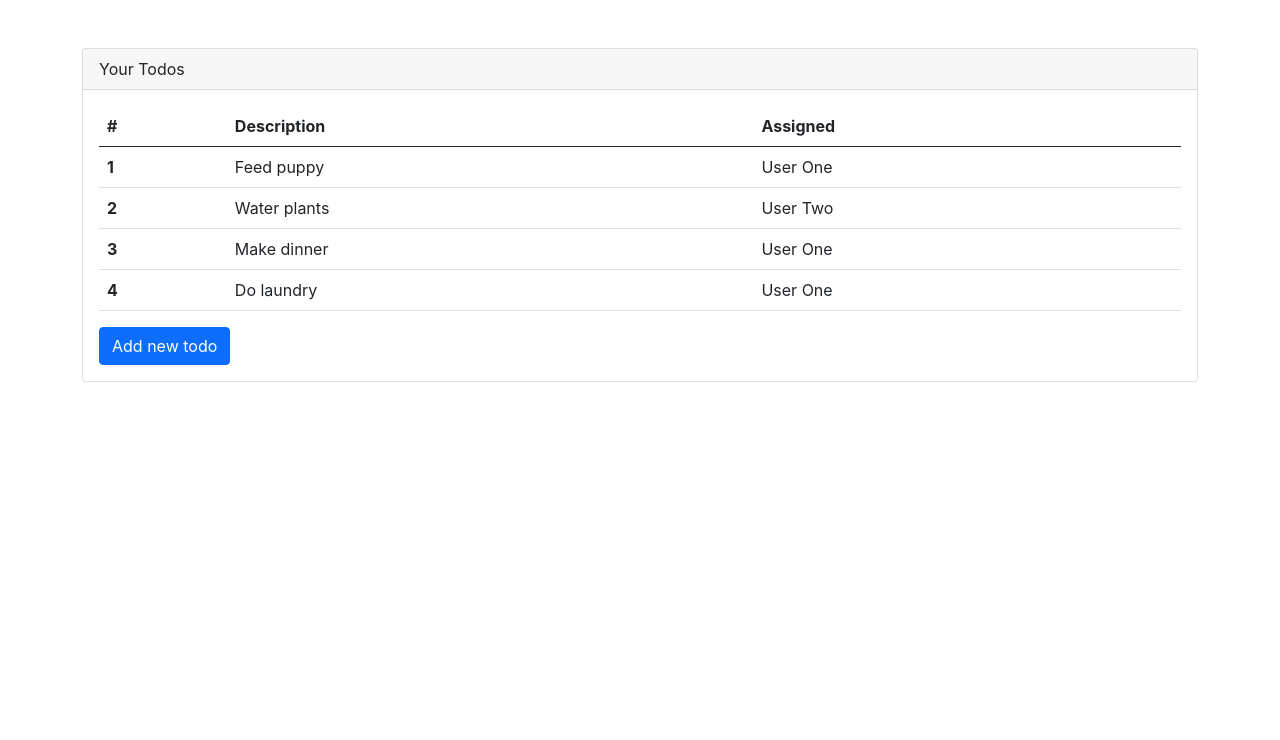
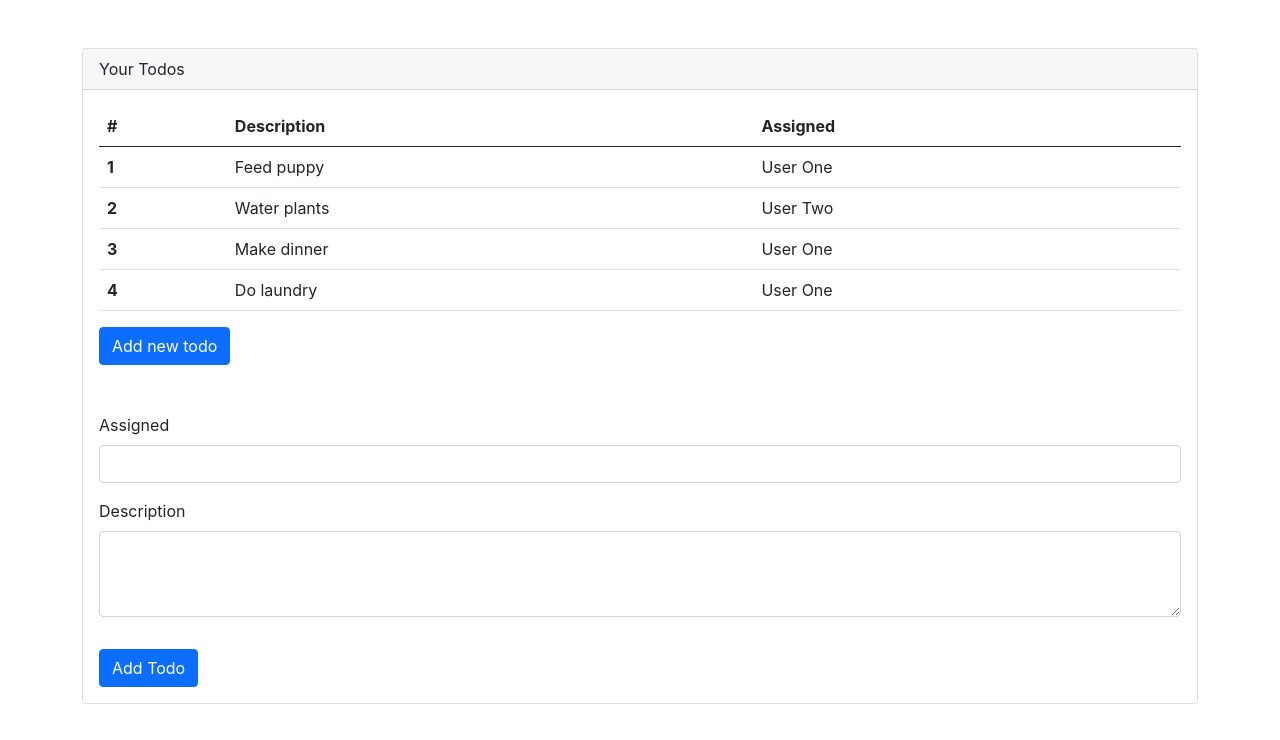
Before and after one commit to tcsauter/react-todos, a React (Create React App) app: page / in a window 1280 px wide. Shown: the top 740 px of the page. Built offline with nearby package versions, Linux system fonts and the light colour scheme.

Commit message:
Add form for creating new Todos.

```diff
--- a/src/App.js
+++ b/src/App.js
@@ -1,6 +1,7 @@
 import React, {useState} from 'react';
 import './App.css';
 import TodoTable from "./components/TodoTable";
+import NewTodoForm from "./components/NewTodoForm";
 
 function App() {
 
@@ -35,6 +36,7 @@ function App() {
                 <button className="btn btn-primary" onClick={addTodo}>
                     Add new todo
                 </button>
+                <NewTodoForm/>
             </div>
         </div>
     </div>
--- /dev/null
+++ b/src/components/NewTodoForm.js
@@ -0,0 +1,35 @@
+import React, {useState} from 'react';
+function NewTodoForm(){
+
+    const [description, setDescription] = useState('');
+    const [assigned, setAssigned] = useState('');
+
+    return(
+        <div className='mt-5'>
+            <form>
+                <div className='mb-3'>
+                    <label className='form-label'>Assigned</label>
+                    <input
+                        type='text'
+                        className='form-control'
+                        onChange={e => setAssigned(e.target.value)}
+                        value={assigned}
+                    ></input>
+                </div>
+                <div className='mb-3'>
+                    <label className='form-label'>Description</label>
+                    <textarea
+                        className='form-control'
+                        rows={3}
+                        required
+                        onChange={e => setDescription(e.target.value)}
+                        value={description}
+                    ></textarea>
+                </div>
+                <button type='button' className='btn btn-primary mt-3'>Add Todo</button>
+            </form>
+        </div>
+    );
+}
+
+export default NewTodoForm;
```
